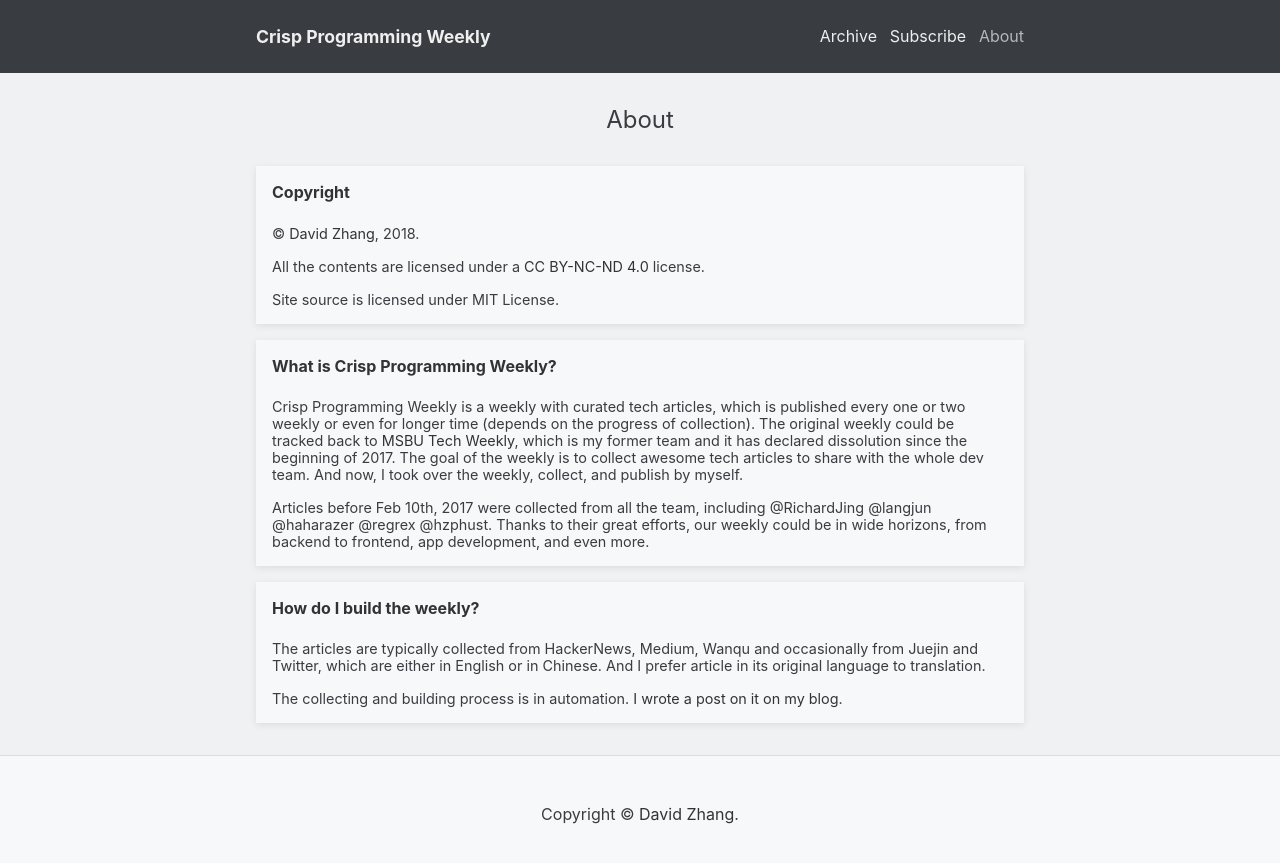
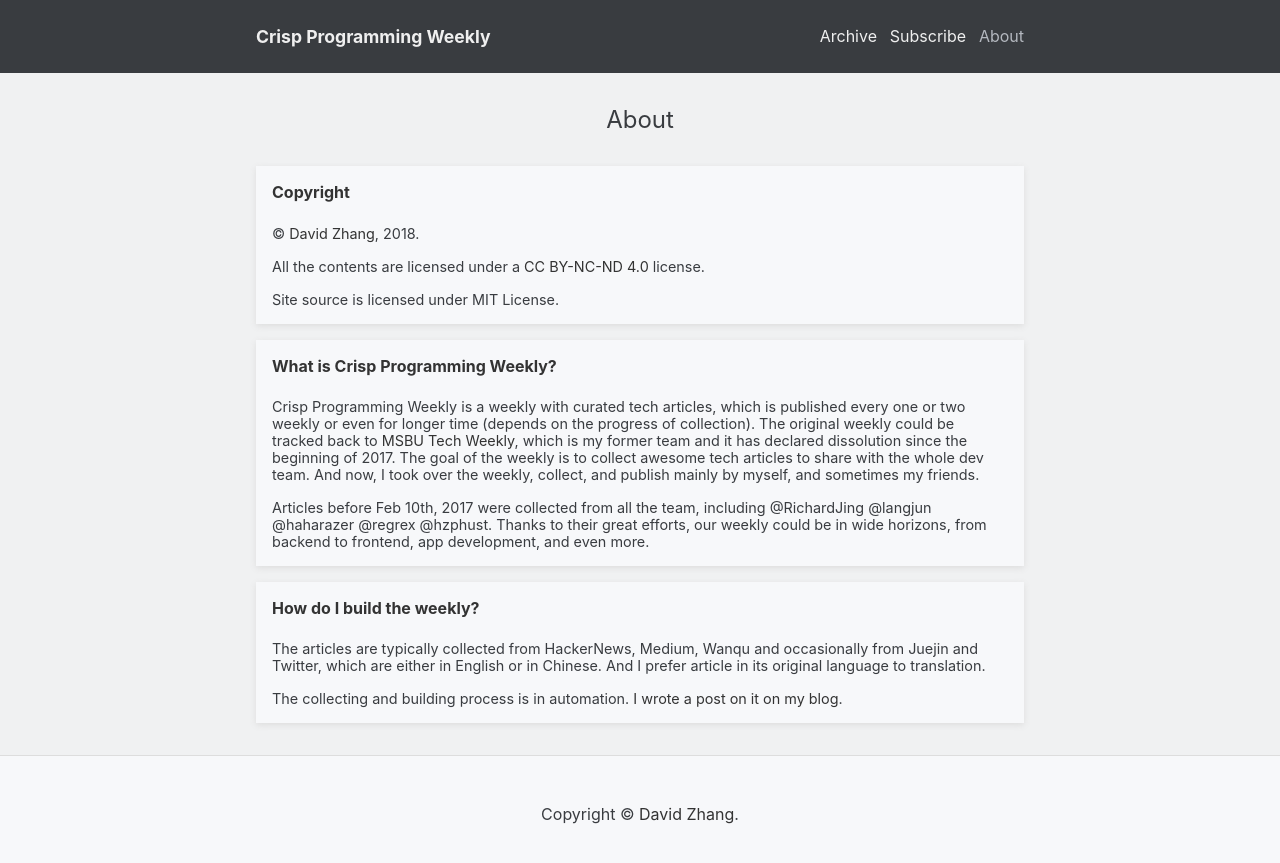
Before and after one commit to crispgm/weekly, a Jekyll site: the page built from about.html, in a window 1280 px wide. Shown: the top 863 px of the page. Built offline with Jekyll 4.4.1, drawn with Linux system fonts in a browser that asks for light colours.

Commit message:
Mention friends' delivery

```diff
--- a/about.html
+++ b/about.html
@@ -33,7 +33,7 @@ About
     </div>
     <div class="article-comment">
       <p>
-        Crisp Programming Weekly is a weekly with curated tech articles, which is published every one or two weekly or even for longer time (depends on the progress of collection). The original weekly could be tracked back to <a href="https://msbu-tech.github.io/weekly/">MSBU Tech Weekly</a>, which is my former team and it has declared dissolution since the beginning of 2017. The goal of the weekly is to collect awesome tech articles to share with the whole dev team. And now, I took over the weekly, collect, and publish by myself.
+        Crisp Programming Weekly is a weekly with curated tech articles, which is published every one or two weekly or even for longer time (depends on the progress of collection). The original weekly could be tracked back to <a href="https://msbu-tech.github.io/weekly/">MSBU Tech Weekly</a>, which is my former team and it has declared dissolution since the beginning of 2017. The goal of the weekly is to collect awesome tech articles to share with the whole dev team. And now, I took over the weekly, collect, and publish mainly by myself, and sometimes my friends.
       </p>
       <p>
         Articles before Feb 10th, 2017 were collected from all the team, including @RichardJing @langjun @haharazer @regrex @hzphust. Thanks to their great efforts, our weekly could be in wide horizons, from backend to frontend, app development, and even more.
```
